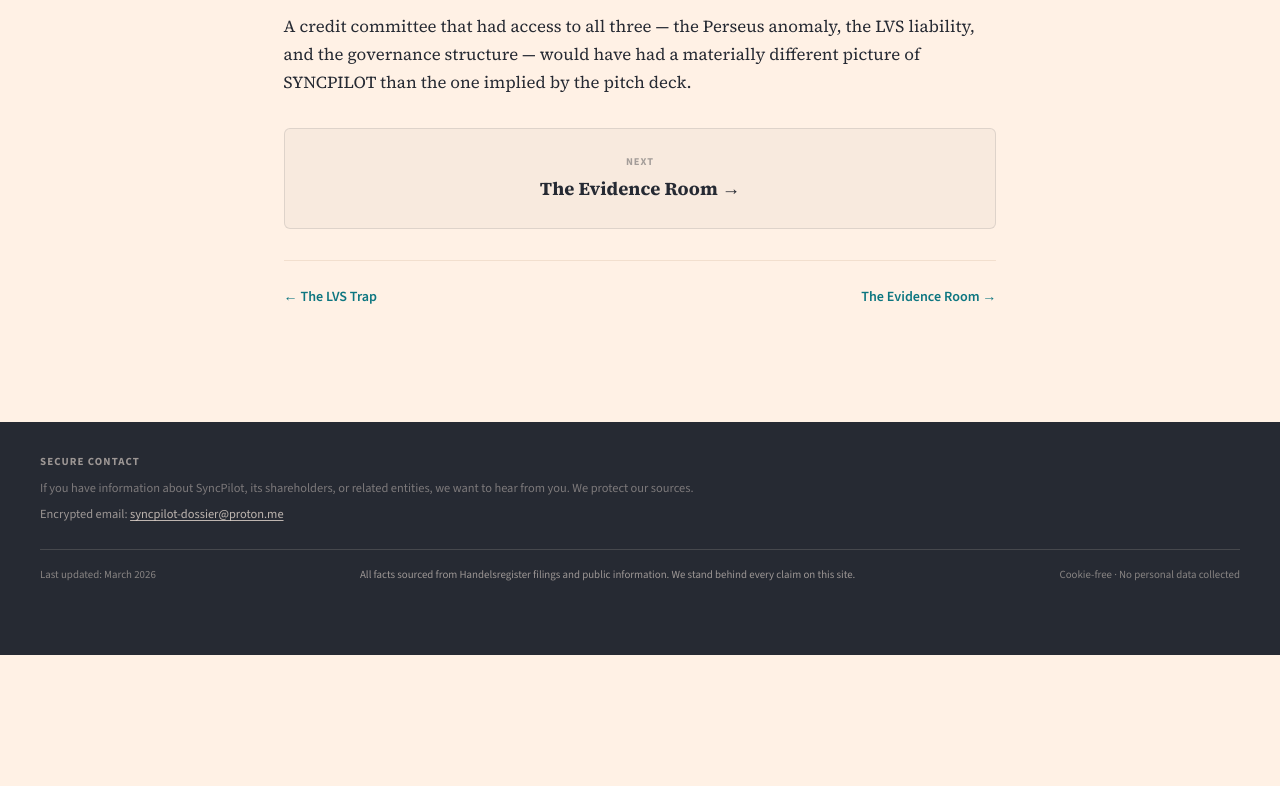
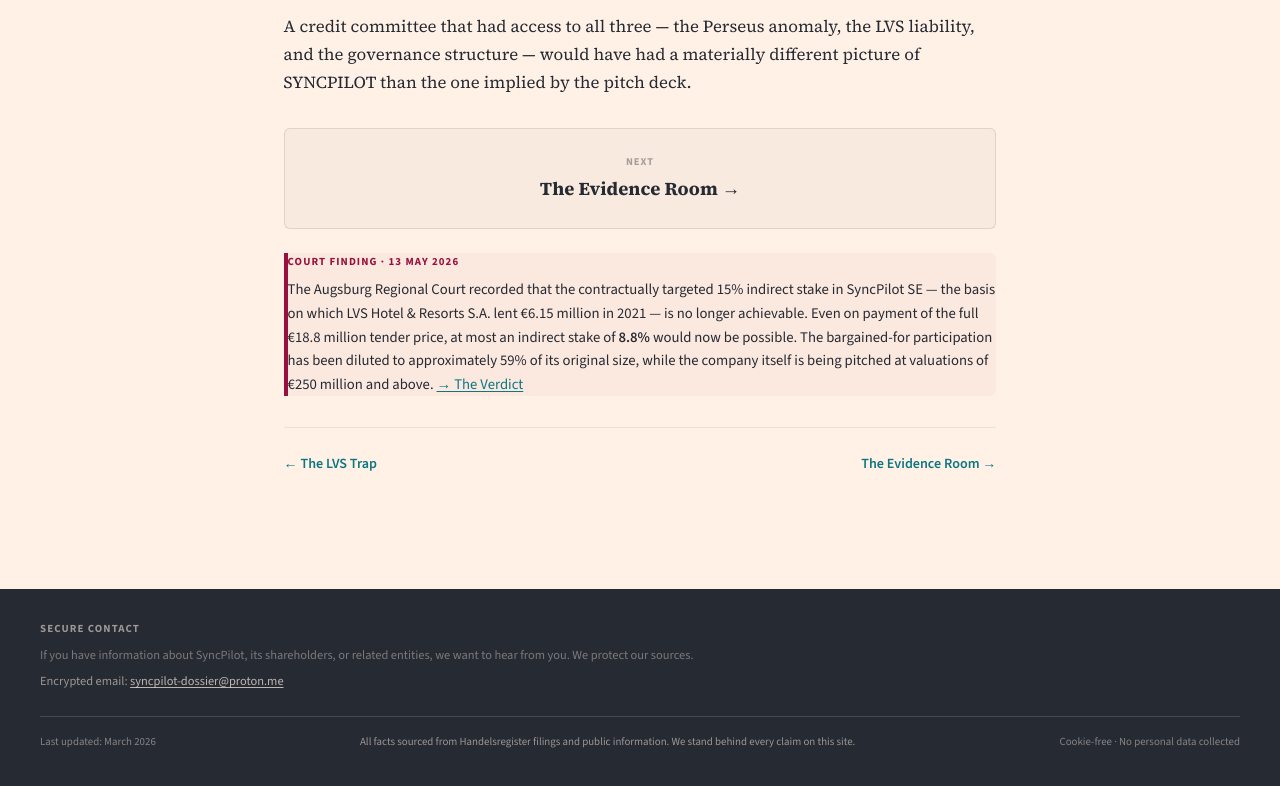
Before and after one commit to GrossKlein/5E, a plain HTML site: page the-pictet-pitch.html in a window 1280 px wide. Shown: the part 3239-4025 px from the top of the page. Before the commit the page ends 3894 px from the top, so only its background shows below. Drawn offline with nearby package versions, Linux system fonts and the light colour scheme.

Commit message:
feat(pictet): add verdict cross-reference

```diff
--- a/the-pictet-pitch.html
+++ b/the-pictet-pitch.html
@@ -223,7 +223,14 @@
       <div class="cta-next-title">The Evidence Room →</div>
     </a>
 
-  </article>
+
+    <!-- INTEGRATION: cross-reference to the LG Augsburg verdict (13.05.2026) -->
+    <aside style="margin: var(--sp-6) 0; padding: var(--sp-4) var(--sp-5); background: rgba(153,15,61,0.04); border-left: 4px solid var(--claret); border-radius: 0 6px 6px 0; font-family: var(--font-ui); font-size: 0.92rem; line-height: 1.6; color: var(--slate);">
+      <strong style="font-family: var(--font-ui); font-size: 0.68rem; font-weight: 700; text-transform: uppercase; letter-spacing: 0.1em; color: var(--claret); display: block; margin-bottom: var(--sp-2);">Court finding · 13 May 2026</strong>
+      The Augsburg Regional Court recorded that the contractually targeted 15% indirect stake in SyncPilot SE — the basis on which LVS Hotel &amp; Resorts S.A. lent €6.15 million in 2021 — is no longer achievable. Even on payment of the full €18.8 million tender price, at most an indirect stake of <strong>8.8%</strong> would now be possible. The bargained-for participation has been diluted to approximately 59% of its original size, while the company itself is being pitched at valuations of €250 million and above. <a href="the-verdict.html">→ The Verdict</a>
+    </aside>
+
+</article>
 
   <script defer src="data/dossier.js"></script>
 </body>
```
